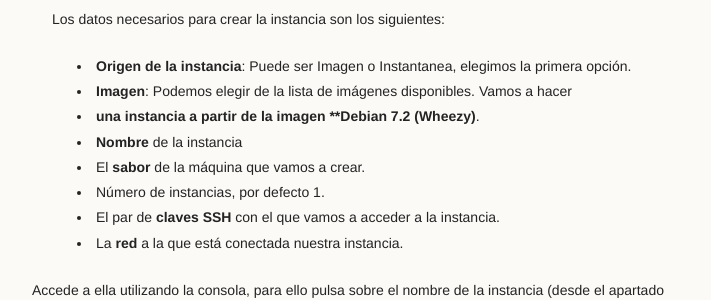
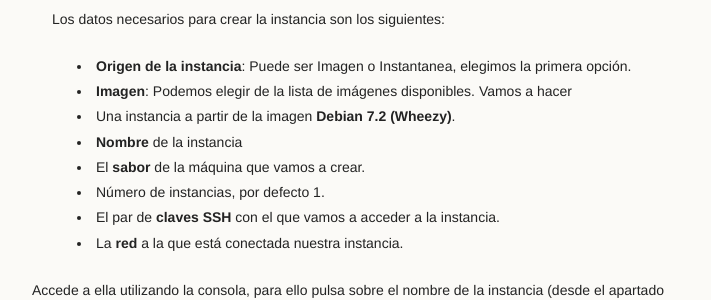
Before and after one commit to iesgn/cloud, a Jekyll site: the page built from curso/u2/practica_linux.md, in a window 1280 px wide and 900 px high, scrolled down 1046 px. Shown: the part 152-452 px from the top of the window, without its empty margins (278-989 px from the left). Built offline with Jekyll 4.4.1, drawn with Linux system fonts in a browser that asks for light colours.

Commit message:
corrección de errores MD

```diff
--- a/curso/u2/practica_linux.md
+++ b/curso/u2/practica_linux.md
@@ -60,7 +60,7 @@ Instancia**).
        primera opción.
    * **Imagen**: Podemos elegir de la lista de imágenes disponibles. Vamos a
        hacer
-   * **una instancia a partir de la imagen **Debian 7.2 (Wheezy)**.
+   * Una instancia a partir de la imagen **Debian 7.2 (Wheezy)**.
    * **Nombre** de la instancia
    * El **sabor** de la máquina que vamos a crear.
    * Número de instancias, por defecto 1.
```
